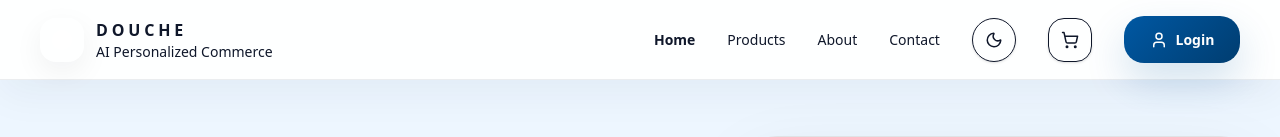
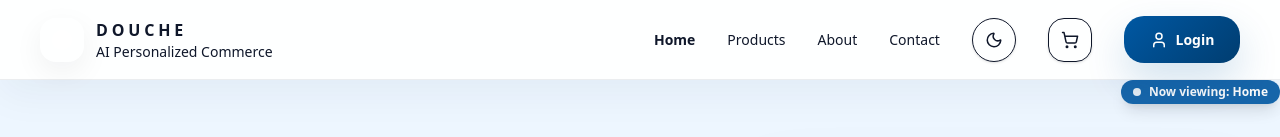
Before and after one commit to brainyinvinciblenganyu/douchewebsiteaipowered, a Next.js app: page / in a window 1280 px wide. Shown: the top 137 px of the page. Built offline with nearby package versions, Linux system fonts and the light colour scheme.

Commit message:
fix some missmatch

```diff
--- /dev/null
+++ b/app/breadcrumbs/route.ts
@@ -0,0 +1,6 @@
+import { NextResponse } from 'next/server';
+
+// Placeholder route to avoid empty directory issues.
+export function GET() {
+  return NextResponse.json({ ok: true });
+}
--- a/app/layout.tsx
+++ b/app/layout.tsx
@@ -4,6 +4,8 @@ import { AuthProvider } from "../components/AuthProvider";
 import "./globals.css";
 import Navbar from '../components/Navbar';
 import Footer from '../components/Footer';
+import TabIndicator from '../components/TabIndicator';
+
 
 const geistSans = Geist({
   variable: "--font-sans",
@@ -31,8 +33,10 @@ export default function RootLayout({
       <body className={`${geistSans.variable} ${geistMono.variable} page-shell theme-shell antialiased`}>
         <AuthProvider>
           <Navbar />
+          <TabIndicator />
           <main className="main-content">{children}</main>
           <Footer />
+
         </AuthProvider>
       </body>
     </html>
--- a/components/Footer.tsx
+++ b/components/Footer.tsx
@@ -2,7 +2,8 @@ import Link from 'next/link';
 
 export default function Footer() {
   return (
-    <footer className="border-t border-[var(--color-border)] bg-[var(--color-surface)]/90 py-14 text-[var(--color-foreground)] backdrop-blur-xl">
+    <footer className="border-t border-white/10 bg-gradient-to-b from-[#0058a3] to-[#003d70] py-14 text-white backdrop-blur-xl">
+
       <div className="mx-auto grid max-w-7xl gap-10 px-6 lg:grid-cols-4">
         <div className="space-y-4">
           <div className="flex items-center gap-3">
--- /dev/null
+++ b/components/TabIndicator.tsx
@@ -0,0 +1,40 @@
+'use client';
+
+import { usePathname } from 'next/navigation';
+import { useMemo } from 'react';
+
+const TABS: Array<{ href: string; label: string }> = [
+  { href: '/', label: 'Home' },
+  { href: '/products', label: 'Products' },
+  { href: '/recommendations', label: 'Recommendations' },
+  { href: '/categories', label: 'Categories' },
+  { href: '/vr', label: 'VR' },
+  { href: '/vendor/dashboard', label: 'Vendor' },
+  { href: '/about', label: 'About' },
+  { href: '/contact', label: 'Contact' },
+];
+
+export default function TabIndicator() {
+  const pathname = usePathname();
+
+  const current = useMemo(() => {
+    for (const t of TABS) {
+      if (t.href === '/') {
+        if (pathname === '/') return t;
+      } else if (pathname?.startsWith(t.href)) {
+        return t;
+      }
+    }
+    return null;
+  }, [pathname]);
+
+  return (
+    <div
+      className="ml-auto hidden items-center gap-2 rounded-full bg-[#0058a3]/90 px-3 py-1 text-xs font-semibold text-white shadow-lg lg:flex"
+      aria-live="polite"
+    >
+      <span className="h-2 w-2 rounded-full bg-white/90" />
+      <span>Now viewing: {current?.label ?? 'Home'}</span>
+    </div>
+  );
+}
```
